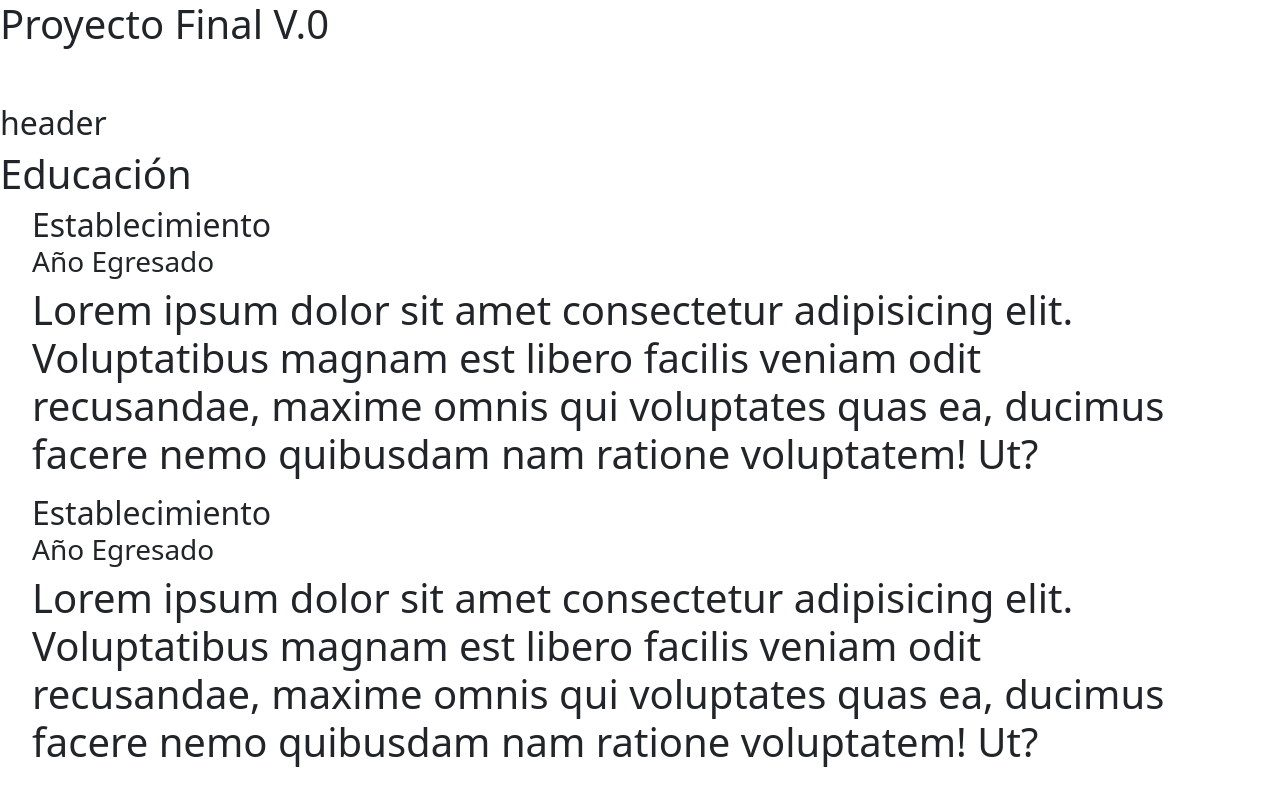
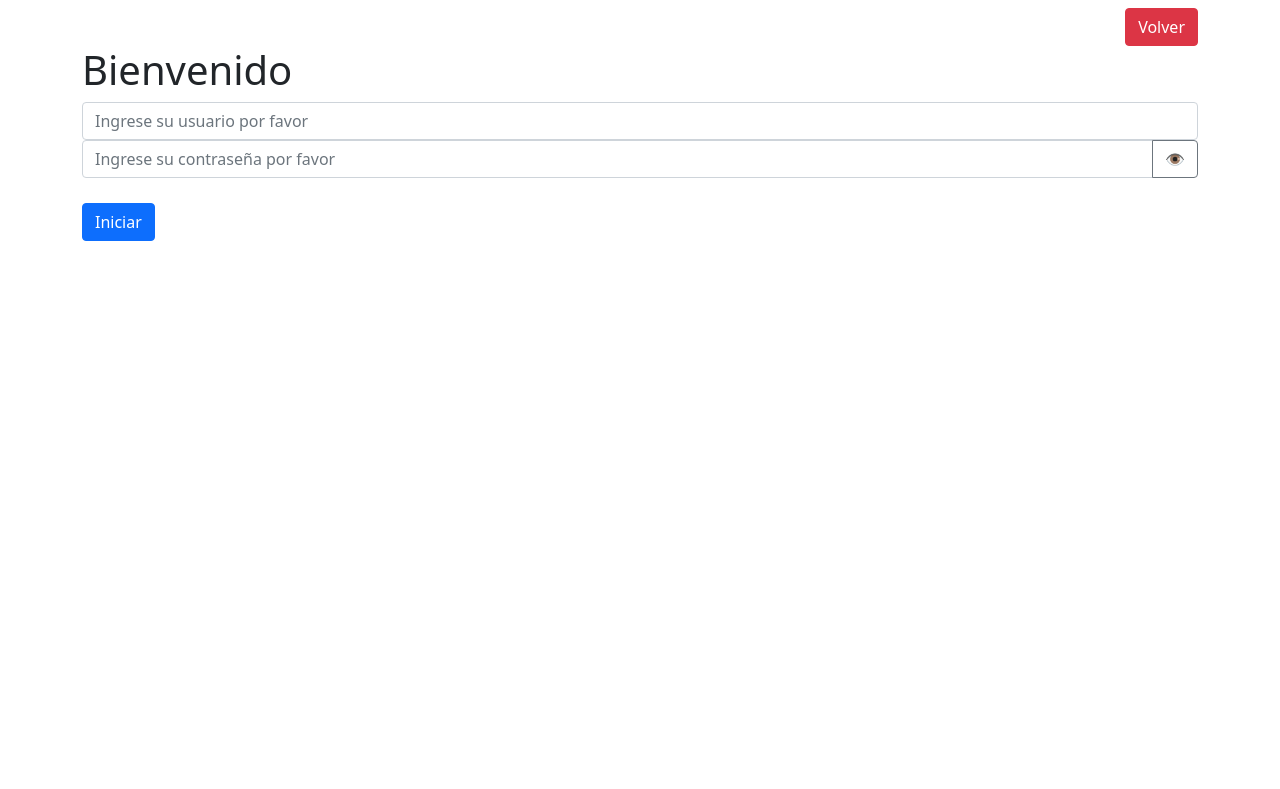
Before and after one commit to crlsh/proyecto-final-7380, an Angular app: page /login in a window 1280 px wide. Shown: the top 789 px of the page. Built offline with nearby package versions, Linux system fonts and the light colour scheme.

Commit message:
btn-inicio con su ruta y su componente

```diff
--- a/src/app/app.component.html
+++ b/src/app/app.component.html
@@ -1,12 +1,3 @@
-<h1> Proyecto Final V.0</h1>
-<br>
 
-<header></header>
-
-<educacion></educacion>
-
-<experiencia></experiencia>
-
-<proyectos></proyectos>
-
-<skills></skills>
+<!-- se agrega la etiqueta router-outler en el componente principal -->
+<router-outlet></router-outlet>
--- a/src/app/app.module.ts
+++ b/src/app/app.module.ts
@@ -7,7 +7,18 @@ import { ExperienciaComponent } from './experiencia/experiencia.component';
 import { EducacionComponent } from './educacion/educacion.component';
 import { SkillsComponent } from './skills/skills.component';
 import { ProyectosComponent } from './proyectos/proyectos.component';
+import { LoginComponent } from './login/login.component';
+import { RouterModule, Routes } from '@angular/router';
+import { FormsModule } from '@angular/forms';
+import { HomeComponent } from './home/home.component';
 
+
+//se crea una const del tipo Routes para guardar todas las rutas
+//esto importa la clase Routes
+const appRoutes: Routes = [
+  {path:'', component:HomeComponent}, //las '' es la ruta al home
+  {path:'login', component:LoginComponent} // la ruta al login
+]
 
 @NgModule({
   declarations: [
@@ -16,11 +27,15 @@ import { ProyectosComponent } from './proyectos/proyectos.component';
     ExperienciaComponent,
     EducacionComponent,
     SkillsComponent,
-    ProyectosComponent
+    ProyectosComponent,
+    LoginComponent,
+    HomeComponent
 
   ],
   imports: [
-    BrowserModule
+    BrowserModule,
+    FormsModule,
+    RouterModule.forRoot(appRoutes) //se importa la clase RouterModule y se le indica la const donde estan las rutas
   ],
   providers: [],
   bootstrap: [AppComponent]
--- /dev/null
+++ b/src/app/home/home.component.html
@@ -0,0 +1,14 @@
+<h1> Proyecto Final V.0</h1>
+<br>
+<div class="d-flex justify-content-end">
+    <button class="btn btn-primary me-3" (click)="iniciarSesion()" >Login</button>
+</div>
+<header></header>
+
+<educacion></educacion>
+
+<experiencia></experiencia>
+
+<proyectos></proyectos>
+
+<skills></skills>
--- /dev/null
+++ b/src/app/home/home.component.ts
@@ -0,0 +1,20 @@
+import { Component, OnInit } from '@angular/core';
+import { Router } from '@angular/router';
+
+@Component({
+  selector: 'app-home',
+  templateUrl: './home.component.html',
+  styleUrls: ['./home.component.css']
+})
+export class HomeComponent implements OnInit {
+
+  constructor(private router: Router,) { } //se inyecta en el constructor el servicio Router
+                                           //Esto importa la clase Router
+  ngOnInit(): void {
+  }
+
+  iniciarSesion(){
+    this.router.navigate(['login']); //se agrega la routa a donde navegar
+  }
+
+}
--- /dev/null
+++ b/src/app/login/login.component.html
@@ -0,0 +1,19 @@
+<div class="container">
+    <form>
+        <div class="d-flex justify-content-end">
+            <button class="btn btn-danger mt-2" type="button" (click)="volverHome()">Volver</button>
+        </div>
+        <h1>Bienvenido</h1>
+        <div>
+            <input class="form-control" type="text" placeholder="Ingrese su usuario por favor" aria-label="default input example">
+        </div>
+        <div class="input-group mb-3">
+            <input type="text" class="form-control" placeholder="Ingrese su contraseña por favor" aria-label="Recipient's username" aria-describedby="button-addon2" [type]="hide ? 'password' : 'text'" >
+            <button class="btn btn-outline-secondary" type="button" id="button-addon2" (click)="hide = !hide"  > 👁 </button>
+        </div>
+        <div>
+            <button class="btn btn-primary" type="button" id>Iniciar</button>
+        </div>
+
+    </form>
+</div>
--- /dev/null
+++ b/src/app/login/login.component.ts
@@ -0,0 +1,22 @@
+import { Component, OnInit } from '@angular/core';
+import { Router } from '@angular/router';
+
+@Component({
+  selector: 'app-login',
+  templateUrl: './login.component.html',
+  styleUrls: ['./login.component.css']
+})
+export class LoginComponent implements OnInit {
+
+  hide = true;
+
+  constructor(private router: Router) { }//se inyecta en el constructor el servicio Router
+                                          //Esto importa la clase Router
+
+  ngOnInit(): void {
+  }
+  volverHome(){
+    this.router.navigate(['']) //se agrega la routa a donde navegar
+  }
+
+}
```
Also changed, not shown: src/app/header/header.component.html (line endings or trailing spaces), src/app/home/home.component.css (added), src/app/login/login.component.css (added), 2 other files (tests, documents, lock files or other folders).
